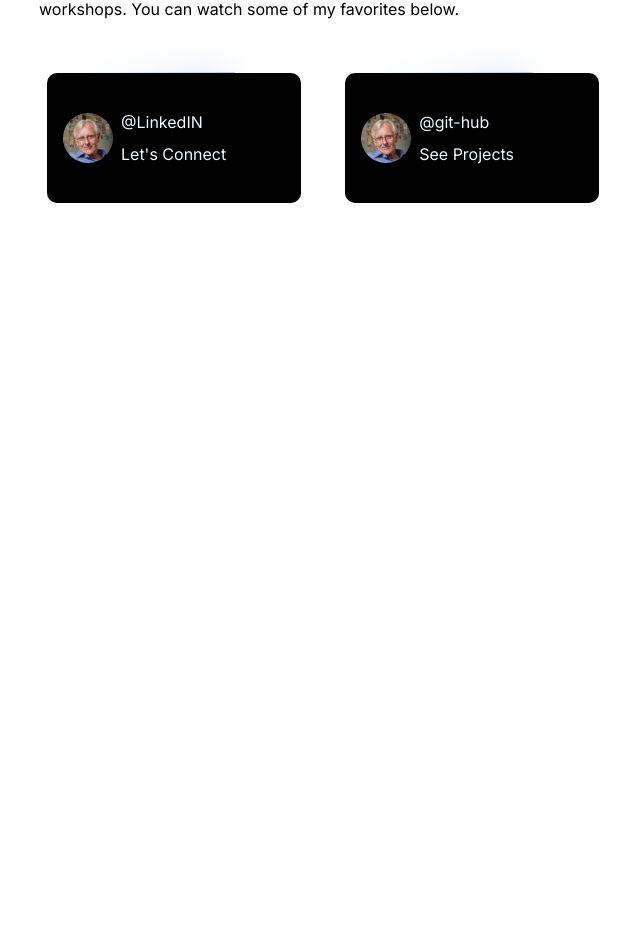
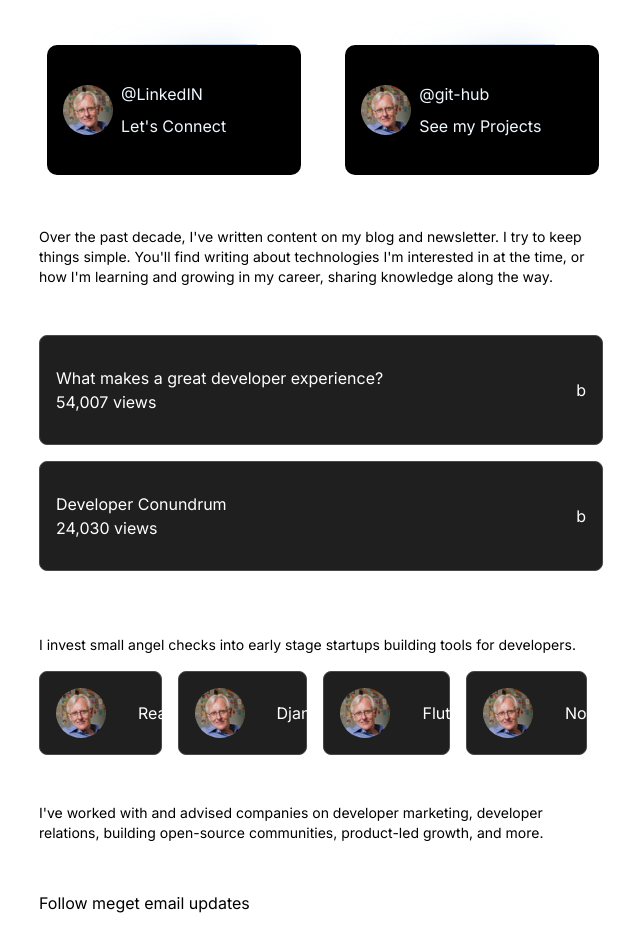
Before and after one commit to avi-jha/Portfolio-Nextjs, a Next.js app: page / in a window 1280 px wide. Shown: the part 871-1822 px from the top of the page, without its empty margins (319-959 px from the left). Before the commit the page ends 1166 px from the top, so only its background shows below. Built offline with nearby package versions, Linux system fonts and the light colour scheme.

Commit message:
added work page

```diff
--- a/app/Data/data.json
+++ b/app/Data/data.json
@@ -1,7 +1,59 @@
 {
   "Header": ["home", "work", "blog", "guestbook"],
   "intro": {
-    "intro_para_1": "I'm a frontend developer, optimist, and community builder. I currently work as the VP of Product at Vercel, where I help teach the Next.js Next.js community, an open-source web framework built with React.",
-    "intro_para_2": "I create educational content for developers, writing about web development, JavaScript and TypeScript, React and Next.js, and more. This comes in all forms: blog posts, videos, tweets, conference talks, and workshops. You can watch some of my favorites below."
+    "intro_para_1": "I'm a frontend developer, optimist, and community builder. I currently work as the software developer at Easebuzz, where I help teach the Next.js community, an open-source web framework built with React.",
+    "intro_para_2": "I create educational content for developers, writing about web development, JavaScript and TypeScript, React and Next.js, and more. This comes in all forms: blog posts, videos, tweets, conference talks, and workshops. You can watch some of my favorites below.",
+    "intro_para_3": "Over the past decade, I've written content on my blog and newsletter. I try to keep things simple. You'll find writing about technologies I'm interested in at the time, or how I'm learning and growing in my career, sharing knowledge along the way."
+  },
+  "DataCard": {
+    "title": {
+      "title_1": "What makes a great developer experience?",
+      "title_2": "Developer Conundrum"
+    },
+    "subtitle": {
+      "subtitle_1": "54,007 views",
+      "subtitle_2": "24,030 views"
+    }
+  },
+  "LanguageBox": {
+    "image": {
+      "imgName_1": "01.jpg",
+      "imgName_3": "img1",
+      "imgName_2": "img1"
+    },
+    "title": {
+      "title_1": "react",
+      "title_2": "python",
+
+      "title_3": "next"
+    }
+  },
+
+  "Work": {
+    "work_para_1": "On a mission to build products developers love, and along the way, teach the next generation of developers. Here's a summary of my work so far."
+  },
+  "Experience": {
+    "Current": {
+      "current_job": "Easebuzz",
+      "current_title": "Software Developer",
+      "current_job_info": "I joined Easebuzz early to grow Next.js and our developer community. I built our Developer Relations team to teach our community about our products.",
+      "job_points": [
+        "In 2022, I was hired to create a scalable and robust mobile application which was available on iOS and android. .",
+        "In 2022, I was promoted to VP of Developer Experience, now also leading our product documentation team. My team created a new free course to teach Next.js, which had 17 million page views that year. I shipped. I partnered with our open-source community, collaborating with frameworks like Nuxt and Astro and sponsoring individuals and projects.",
+        "In 2023, I was promoted to VP of Product, now also leading Product Management."
+      ]
+    },
+    "Previous": [
+      {
+        "prev_job_1": "Wikasta Business",
+        "prev_title_1": "Product - SEO",
+        "prev_job_info_1": "I joined Easebuzz early to grow Next.js and our developer community. I built our Developer Relations team to teach our community about our products."
+      },
+      {
+        "prev_job_2": "Freelancing",
+        "prev_title_2": "Web Developer",
+        "prev_job_info_2": "I joined Easebuzz early to grow Next.js and our developer community. I built our Developer Relations team to teach our community about our products."
+      }
+    ]
   }
 }
--- /dev/null
+++ b/app/blogs/page.tsx
@@ -0,0 +1,7 @@
+import React from "react";
+
+const Blogs = () => {
+  return <div>Blogs</div>;
+};
+
+export default Blogs;
--- /dev/null
+++ b/app/components/datacard.tsx
@@ -0,0 +1,30 @@
+import React from "react";
+import "../styles/customStyles.css";
+import Link from "next/link";
+
+interface DataCardProps {
+  title: string;
+  subtitle: string;
+}
+
+const DataCard: React.FC<DataCardProps> = (props) => {
+  const { title, subtitle } = props;
+
+  return (
+    <div className="data-card mb-4">
+      <Link
+        className="flex flex-row justify-between items-center w-fill h-[100%]  "
+        href={"/blogs"}
+      >
+        <div className="flex flex-col">
+          <p>{title}</p>
+          <p>{subtitle}</p>
+        </div>
+        {/* TODO: add redirection icon */}
+        <p>b</p>
+      </Link>
+    </div>
+  );
+};
+
+export default DataCard;
--- /dev/null
+++ b/app/components/languagebox.tsx
@@ -0,0 +1,24 @@
+// components/LanguageBox.tsx
+import React from "react";
+import { StaticImageData } from "next/image";
+import "../styles/customStyles.css";
+
+interface LanguageBoxProps {
+  imgName: StaticImageData;
+  title: string;
+}
+
+const LanguageBox: React.FC<LanguageBoxProps> = ({ imgName, title }) => {
+  return (
+    <div className="flex flex-row items-center justify-between lng-box mt-4 mr-4">
+      <img
+        src={imgName.src}
+        className="object-cover circular-image mr-8"
+        alt={title}
+      />
+      <p>{title}</p>
+    </div>
+  );
+};
+
+export default LanguageBox;
--- a/app/page.tsx
+++ b/app/page.tsx
@@ -1,31 +1,39 @@
+import DataCard from "./components/datacard";
 import IntroCard from "./components/introcard";
+import LanguageBox from "./components/languagebox";
 import JsonData from "./Data/data.json";
 
+import sampleImage from "./assets/01.jpg";
+import Link from "next/link";
+
 export default function Home() {
+  const _handleRedirection = () => {
+    return;
+  };
+
   return (
     <main className="flex min-h-screen w-[100%] flex-col items-center p-10">
       <div className="w-[55%]">
+        {/* nav bar */}
         <div className="z-10 w-[60%] max-w-5xl font-mono text-sm lg:flex m-10">
           <ul className="flex flex-row ">
             {JsonData.Header.map((data, index) => (
               <li className="px-4" key={index}>
-                {data}
+                <Link href={data === "home" ? "/" : `/${data}`}>{data}</Link>
               </li>
             ))}
           </ul>
         </div>
 
-        {/* header section */}
+        {/* body */}
         <div className="m-12 mt-20">
           <p className="text-2xl">hey, i am Avi 👋🏻</p>
-          <p className="mt-8">{JsonData.intro.intro_para_1}</p>
+          <p className="mt-8 text-sm">{JsonData.intro.intro_para_1}</p>
         </div>
 
-        {/* image section */}
         <div className="m-12 mt-10 h-96 bg-blue-50"></div>
 
-        {/* intro para */}
-        <div className="m-12 mt-10">{JsonData.intro.intro_para_2}</div>
+        <p className="m-12 mt-10 text-sm">{JsonData.intro.intro_para_2}</p>
 
         <div
           className="m-12 mt-10 flex flex-row justify-between items-center w-fill
@@ -35,7 +43,57 @@ export default function Home() {
             card_title_1={"@LinkedIN"}
             card_title_2={"Let's Connect"}
           />
-          <IntroCard card_title_1={"@git-hub"} card_title_2={"See Projects"} />
+          <IntroCard
+            card_title_1={"@git-hub"}
+            card_title_2={"See my Projects"}
+          />
+        </div>
+
+        <p className="m-12 mt-10 text-sm">{JsonData.intro.intro_para_3}</p>
+
+        <div className="m-12 flex flex-col items-center w-fill">
+          <DataCard
+            title={JsonData.DataCard.title.title_1}
+            subtitle={JsonData.DataCard.subtitle.subtitle_1}
+          />
+          <DataCard
+            title={JsonData.DataCard.title.title_2}
+            subtitle={JsonData.DataCard.subtitle.subtitle_2}
+          />
+        </div>
+
+        <div className="m-12">
+          <p className="text-sm">
+            I invest small angel checks into early stage startups building tools
+            for developers.
+          </p>
+          {/* TODO: optimize this code */}
+          <div className="flex flex-row items-center justify-start">
+            <LanguageBox imgName={sampleImage} title={"React"} />
+            <LanguageBox imgName={sampleImage} title={"Django"} />
+            <LanguageBox imgName={sampleImage} title={"Flutter"} />
+            <LanguageBox imgName={sampleImage} title={"Node"} />
+          </div>
+        </div>
+
+        <div className="m-12">
+          <p className="text-sm">
+            I've worked with and advised companies on developer marketing,
+            developer relations, building open-source communities, product-led
+            growth, and more.
+          </p>
+        </div>
+
+        {/* TODO: add redirection icons */}
+        <div className="m-12 flex flex-row">
+          <div>
+            <img />
+            <p>Follow me</p>
+          </div>
+          <div>
+            <img />
+            <p>get email updates</p>
+          </div>
         </div>
       </div>
     </main>
--- a/app/styles/customStyles.css
+++ b/app/styles/customStyles.css
@@ -24,7 +24,7 @@
   left: 50%;
   translate: -50% -50%;
   z-index: -1;
-  border-radius: 15px;
+
   animation: 5s spin linear infinite;
   border-radius: 10px;
 }
@@ -52,3 +52,41 @@
 .text-small {
   color: aliceblue;
 }
+
+.data-card {
+  width: 100%;
+  height: 110px;
+  border-radius: 8px;
+  text-align: start;
+  background: #1f1f1f;
+  color: rgb(255, 255, 255);
+  border-color: rgb(74, 72, 72);
+  border-width: 1px;
+  padding: 1rem;
+}
+
+.lng-box {
+  border-radius: 8px;
+  text-align: start;
+  background: #1f1f1f;
+  color: rgb(255, 255, 255);
+  border-color: rgb(74, 72, 72);
+  border-width: 1px;
+  padding: 1rem;
+}
+
+.dash-line {
+  width: 80%;
+  height: 0.3px;
+  background-color: rgb(55, 56, 57);
+}
+
+.small-text {
+  font-size: small;
+  font-weight: 100;
+  color: #797878;
+}
+
+.para-text-color {
+  color: rgb(196, 196, 197);
+}
--- /dev/null
+++ b/app/work/page.tsx
@@ -0,0 +1,51 @@
+import React from "react";
+import JsonData from "../Data/data.json";
+import Link from "next/link";
+import "../styles/customStyles.css";
+
+const WorkPage = () => {
+  return (
+    <main className="flex min-h-screen w-[100%] flex-col items-center p-10">
+      <div className="w-[55%]">
+        {/* nav bar */}
+        <div className="z-10 w-[60%] max-w-5xl font-mono text-sm lg:flex m-10">
+          <ul className="flex flex-row ">
+            {JsonData.Header.map((data, index) => (
+              <li className="px-4" key={index}>
+                <Link href={data === "home" ? "/" : `/${data}`}>{data}</Link>
+              </li>
+            ))}
+          </ul>
+        </div>
+        <div className="m-12 mt-20">
+          <p className="text-2xl">my work</p>
+          <p className="mt-10 text-sm ">{JsonData.Work.work_para_1}</p>
+        </div>
+
+        <div className="m-12 mt-10 dash-line" />
+
+        <div className="m-12 mt-20">
+          <p className="text-2xl tracking-wide">
+            {JsonData.Experience.Current.current_job}
+          </p>
+          <p className="mt-4 small-text tracking-wide">
+            {JsonData.Experience.Current.current_title}
+          </p>
+          <p className="mt-10 text-sm">
+            {JsonData.Experience.Current.current_job_info}
+          </p>
+
+          <ul className="mt-10 ml-5 list-disc text-sm">
+            {JsonData.Experience.Current.job_points.map((data, index) => (
+              <li className="m-4" key={`data+${index}`}>
+                {data}
+              </li>
+            ))}
+          </ul>
+        </div>
+      </div>
+    </main>
+  );
+};
+
+export default WorkPage;
```
